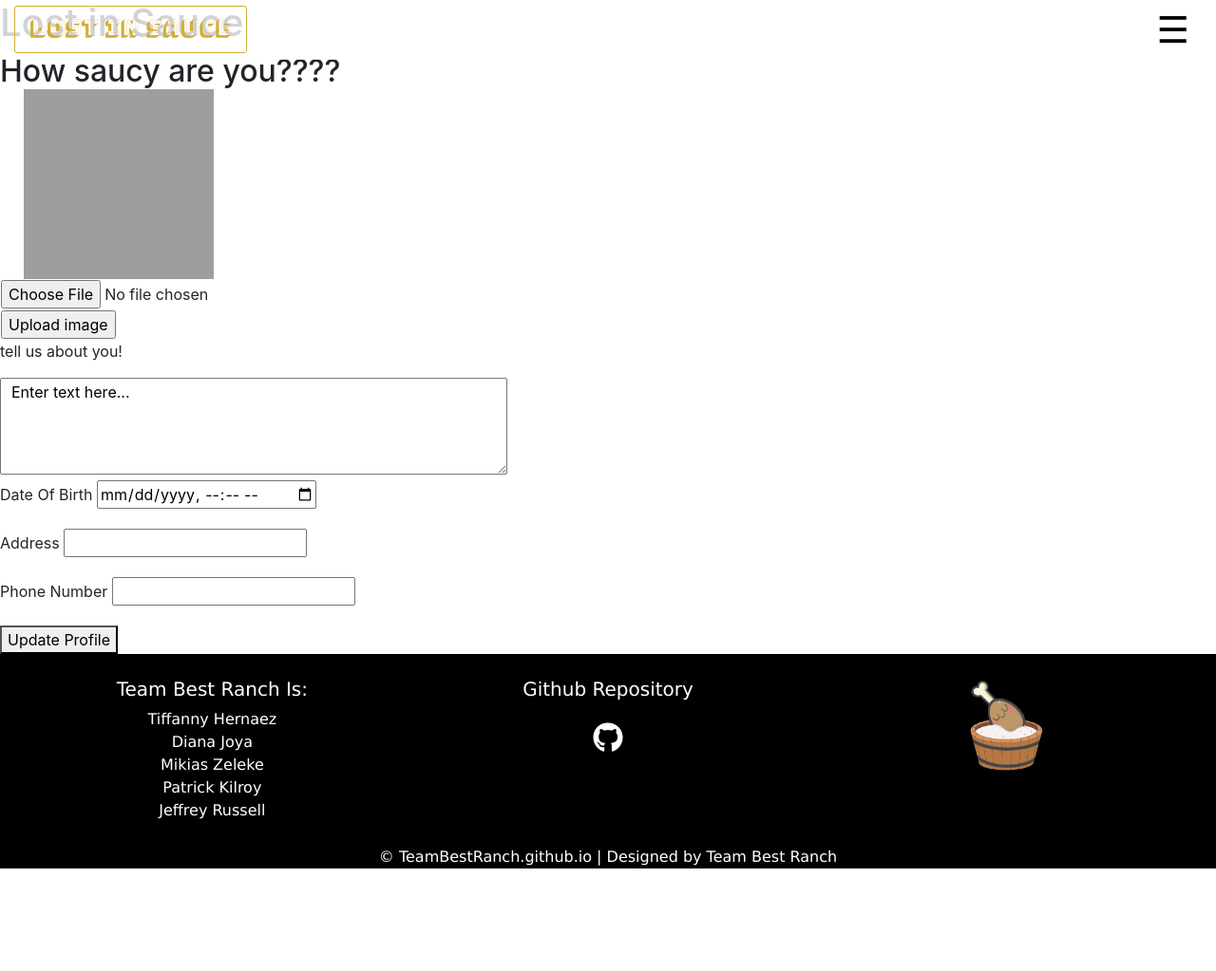
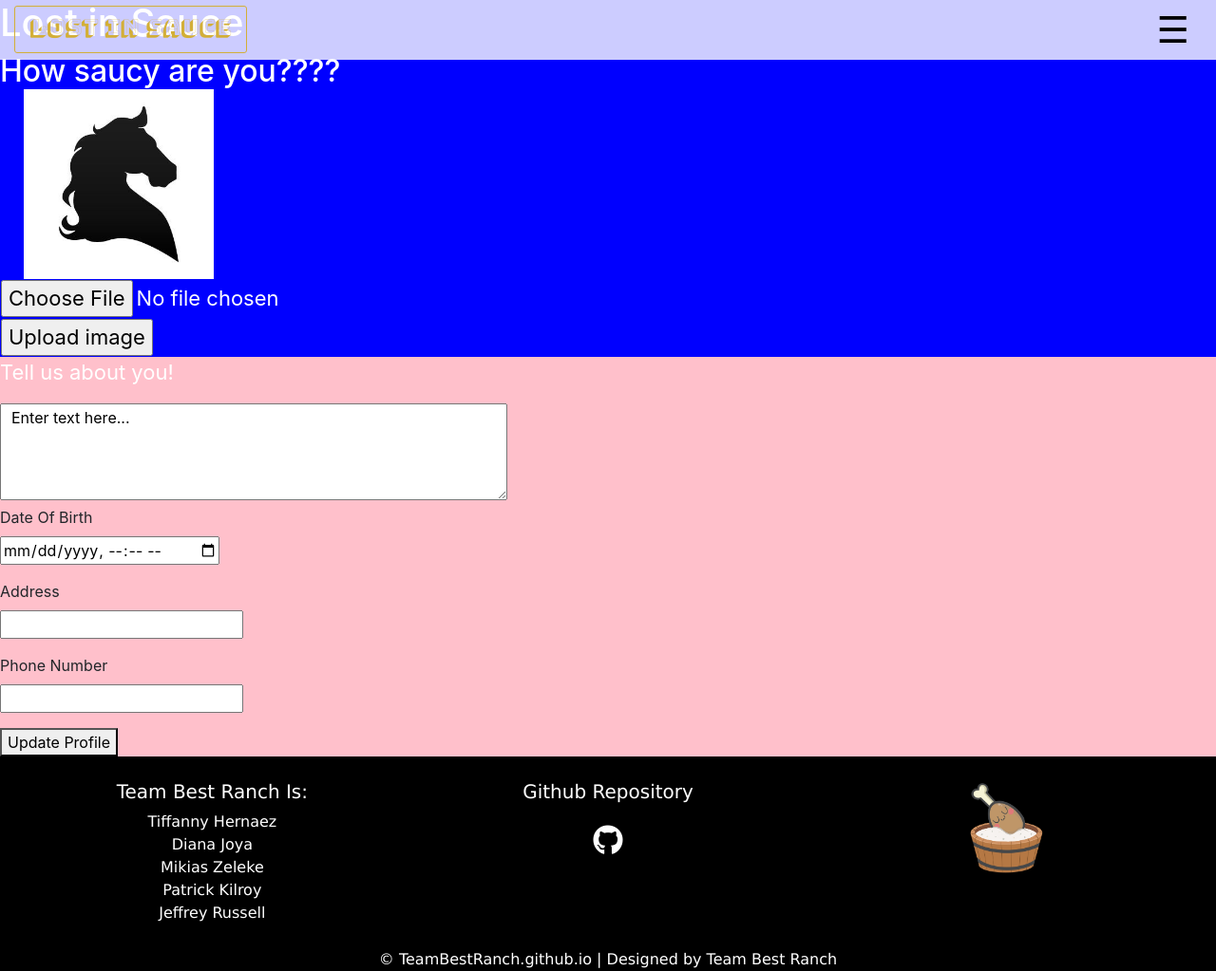
Before and after one commit to TeamBestRanch/TeamBestRanch.github.io, a Flask app: template Second_Iteration/LIS_app/templates/userpage.html in a window 1280 px wide. Shown: the whole page at 95% size. Before the commit the page ends 915 px from the top, so only its background shows below. Run offline with Flask 2, Linux system fonts and the light colour scheme; the template is opened without the code that fills it, so the values that code supplies are empty; some libraries are stand-ins or nearby versions; grey boxes are pictures that could not be loaded.

Commit message:
updated image, added css

```diff
--- a/Second_Iteration/LIS_app/static/userpage.css
+++ b/Second_Iteration/LIS_app/static/userpage.css
@@ -0,0 +1,25 @@
+<style type="text/css">
+form h1 {
+color: white;
+text-align: center;
+}
+form {
+font-size: 22px;
+color: white;
+}
+input {
+display: block;
+clear: both;
+}
+fieldset {
+margin: 1em 180;
+background-color: pink;
+}
+label input {
+display: block;
+color: red;
+}
+body {
+background: blue;
+}
+</style>
--- a/Second_Iteration/LIS_app/templates/userpage.html
+++ b/Second_Iteration/LIS_app/templates/userpage.html
@@ -49,7 +49,6 @@
     />
 
   <!-- User Profile Code-->
-
   <html>
   <head>
   <form name="newad" method="post" enctype="multipart/form-data" action="">
@@ -59,19 +58,18 @@
   <body>
   <table>
   <h2>How saucy are you????</color></h2>
-<img style="margin-left:25px;" src="upload2/avatar.png" width="200" height="200" />
+  <img style="margin-left:25px;" src="../static/img/horse.jpg" width="200" height="200" />
   <tr><td><input type="file" name="image" ></td></tr>
   <tr><td><input name="Submit" type="submit" value="Upload image"></td></tr>
   </table>
   </form>
   <fieldset>
   <form action="/action_page.php" id="usrform">
-  <p> tell us about you! <p>
+  <p> Tell us about you! <p>
   </form>
   <textarea rows="4" cols="50" name="comment" form="usrform">
   Enter text here...</textarea>
   <br>
-
   <label for="dob">Date Of Birth</label>
   <input type="datetime-local">
   </p>
@@ -87,7 +85,6 @@
   <fieldset>
   <button type="submit">Update Profile</button>
   </form>
-
   <!-- End User Profile COde-->
 
   <!-- Navigation Bar Code -->
```
Also changed, not shown: Second_Iteration/LIS_app/static/img/horse.jpg (added). Lines whose indentation alone changed are shown as unchanged.
